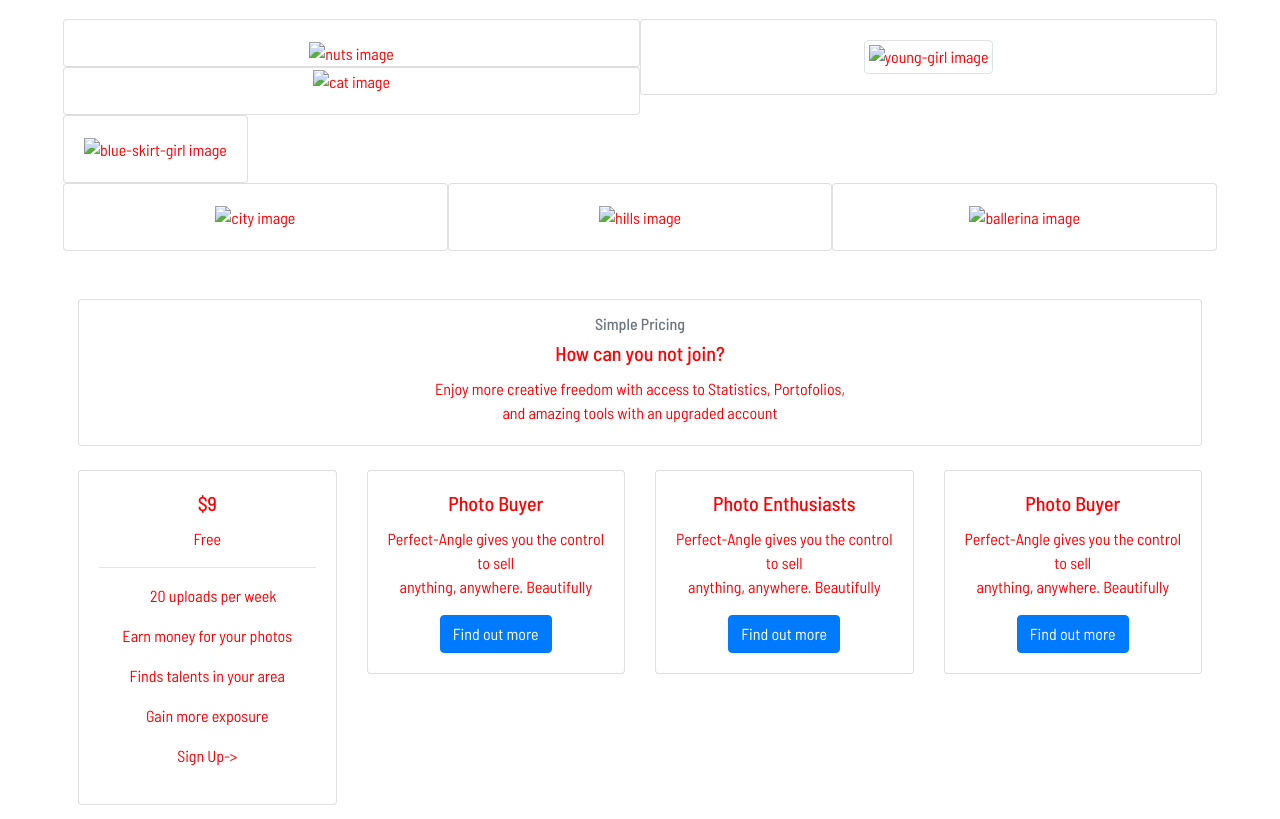
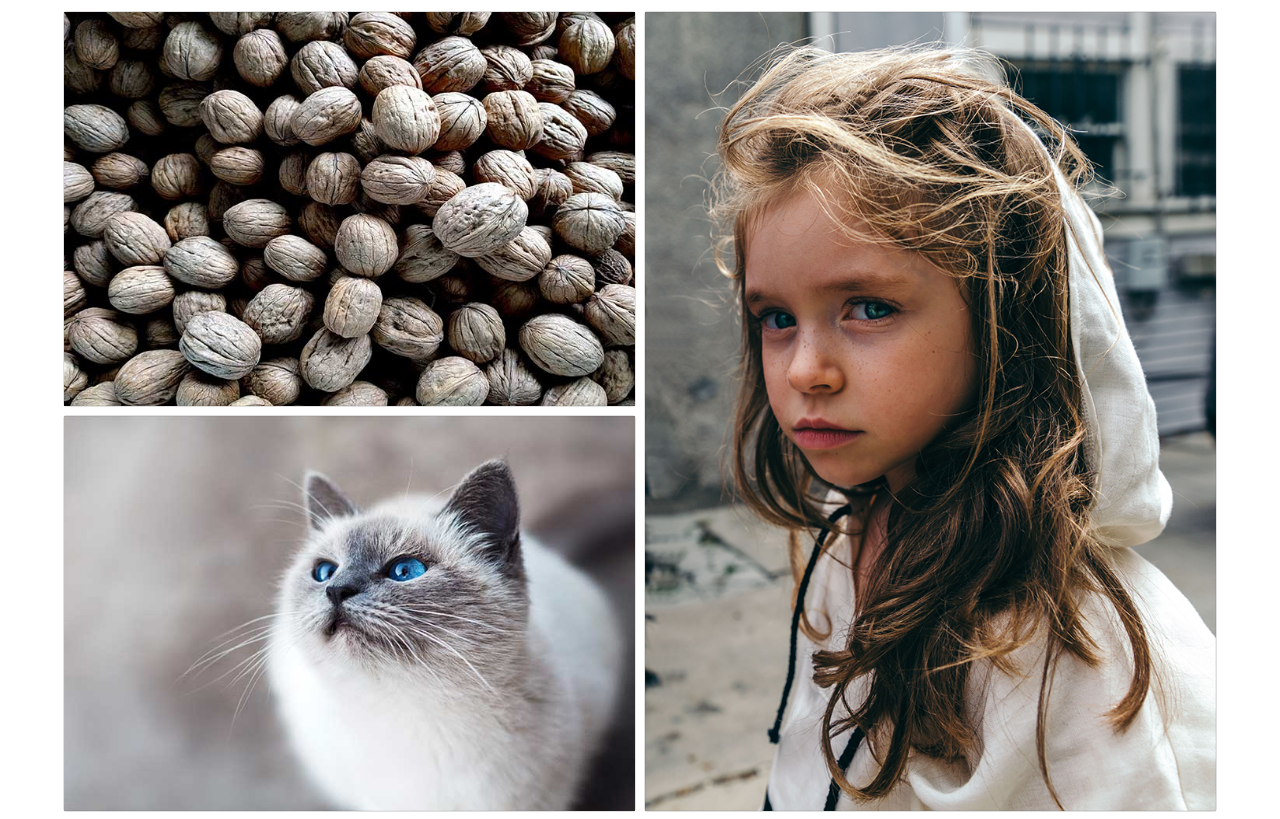
Before and after one commit to VictorDragnea/Perfect-Angle, a website: page src/index.html in a window 1280 px wide. Shown: the part 1220-2039 px from the top of the page. Drawn offline with Linux system fonts and the light colour scheme.

Commit message:
dev acasa

```diff
--- a/src/index.html
+++ b/src/index.html
@@ -20,7 +20,7 @@
                 <div class="homepage-hero-module" data-type="background" style="height: 100vh">
                     <div class="overlay"></div>
                     <nav class="navbar navbar-expand-lg navbar-dark">
-                        <a class="navbar-brand" href="#">Company Name</a>
+                        <a class="navbar-brand" href="#">Perfect Angle</a>
                         <button class="navbar-toggler" type="button" data-toggle="collapse" data-target="#navbarSupportedContent">
                             <span class="navbar-toggler-icon"></span>
                         </button>
@@ -61,8 +61,8 @@
             </header>
 
             <div class="main container-fluid">
-                <!-- photo enthusiasts/buyer row -->
-                <div class="row mx-5 my-4">
+                <!-- photo enthusiasts/buyer row :start -->
+                <div class="row mx-5 my-4" id="enthusiastBuyer">
                     <div class="col-xs-12 col-sm-6">
                         <div class="card">
                             <div class="card-body text-center">
@@ -91,71 +91,57 @@
                         </div>
                     </div>
                 </div>
-
+                <!-- photo enthusiasts/buyer row :end -->
                 <hr>
 
-                <!-- collection row -->
-                <div class="row mx-5 my-4">
-                    <div class="container col-sm-6">
-                        <div class="row">
-                            <div class="card photo col-sm-12" >
-                                <div class="card-body pb-0 text-center" id="nuts">
-                                    <img src="../assets/images/nuts.jpg" class="img-fluid" alt="nuts image">
+                <!-- collections row  :start -->
+                <div id="collections">
+                    <div class="row mx-5 my-2 no-gutters">
+                        <div class="col-sm-6 collections_left pr-1">
+                            <div class="row h-100 no-gutters">
+                                <div class="col-sm-12 pb-1 nuts">
+                                    <div class="card photo h-100" >
+                                        <img src="../assets/images/nuts.jpg" class="img-fluid" id="nutsPicture" alt="nuts image">
+                                    </div>
                                 </div>
+                                <div class="col-sm-12 py-1 cat">
+                                    <div class="card photo h-100" >
+                                        <img src="../assets/images/cat.jpg" class="img-fluid" id="catPicture" alt="cat image">
+                                    </div>
+                                </div>
+
                             </div>
                         </div>
-                        <div class="row">
-                            <div class="card photo col-sm-12">
-                                <div class="card-body pt-0 text-center" id="cat">
-                                    <img src="../assets/images/cat.jpg" class="img-fluid" alt="cat image">
+                        <div class="col-sm-6 collections_right pl-1 pb-1">
+                            <div class="row no-gutters">
+                                <div class="card photo" >
+                                    <img src="../assets/images/young-girl.jpg" class="img-fluid" id="youngGirlPicture" alt="young-girl image">
                                 </div>
                             </div>
                         </div>
                     </div>
 
-                    <div class="container col-sm-6">
-                        <div class="row">
-                            <div class="card photo col-sm-12" >
-                                <div class="card-body text-center" id="youngGirl">
-                                    <img src="../assets/images/young-girl.jpg" class="img-fluid img-thumbnail" alt="young-girl image">
-                                </div>
-                            </div>
+                    <div class="row mx-5 my-2 no-gutters">
+                        <div class="card photo col-sm-12" >
+                            <img src="../assets/images/blue-skirt.jpg" class="img-fluid" id="blueSkirt" alt="blue-skirt-girl image">
                         </div>
                     </div>
 
-                    <div class="container col-sm-12">
-                        <div class="row">
-                            <div class="card photo" >
-                                <div class="card-body text-center" id="blueSkirt">
-                                    <img src="../assets/images/blue-skirt.jpg" class="img-fluid" alt="blue-skirt-girl image">
-                                </div>
-                            </div>
+                    <div class="row mx-5 my-2 no-gutters">
+                        <div class="card photo col-sm-4" >
+                            <img src="../assets/images/city.jpg" class="img-fluid" id="city" alt="city image">
+                        </div>
+                        <div class="card photo col-sm-4" >
+                            <img src="../assets/images/hills.jpg" class="img-fluid" id="hills" alt="hills image">
+                        </div>
+                        <div class="card photo col-sm-4" >
+                            <img src="../assets/images/ballerina.jpg" class="img-fluid" id="ballerina" alt="ballerina image">
                         </div>
                     </div>
+                </div>
+                <!-- collections row  :end -->
 
-                    <div class="container col-sm-12">
-                        <div class="row">
-                            <div class="card photo col-sm-4" >
-                                <div class="card-body text-center" id="city">
-                                    <img src="../assets/images/city.jpg" class="img-fluid" alt="city image">
-                                </div>
-                            </div>
-                            <div class="card photo col-sm-4" >
-                                <div class="card-body text-center" id="hills">
-                                    <img src="../assets/images/hills.jpg" class="img-fluid" alt="hills image">
-                                </div>
-                            </div>
-                            <div class="card photo col-sm-4" >
-                                <div class="card-body text-center" id="ballerina">
-                                    <img src="../assets/images/ballerina.jpg" class="img-fluid" alt="ballerina image">
-                                </div>
-                            </div>
-                        </div>
-                    </div>
-
-                </div>
-
-                <!-- simple pricing row  -->
+                <!-- simple pricing row :start -->
                 <div class="row mx-5 my-4">
                     <div class="col-sm-12 mt-4">
                         <div class="card">
@@ -167,8 +153,9 @@
                         </div>
                     </div>
                 </div>
+                <!-- simple pricing row :end -->
 
-                <!-- pricing cards row -->
+                <!-- pricing cards row :start -->
                 <div class="row mx-5 my-4">
                     <div class="col-xs-6 col-sm-3">
                         <div class="card">
@@ -212,6 +199,7 @@
                         </div>
                     </div>
                 </div>
+                <!-- pricing cards row :end -->
 
             </div>
 
--- a/src/sass/style.scss
+++ b/src/sass/style.scss
@@ -49,12 +49,20 @@ header {
     }
 }
 .main {
-    // #nuts {
-    //     background: url("../assets/images/nuts.jpg") top fixed;
-    //     background-position: center;
-    //     background-repeat: no-repeat;
-    //     background-size: cover;
-    //     border-right: none;
-    //     border-left: none;
-    // }
+    #enthusiastBuyer {
+
+    }
+    #collections {
+        img {
+            width: 100%;
+            height: 100%;
+            object-fit: cover;
+        }
+        // .collections_left {
+        //     padding-right: 5px;
+        // }
+        // .collections_right {
+        //     padding-left: 5px;
+        // }
+    }
 }
```
Also changed, not shown: src/assets/images/ballerina.jpg (added), src/assets/images/blue-skirt.jpg (added), src/assets/images/cat.jpg (added), src/assets/images/city.jpg (added), src/assets/images/hero-cover.jpg (added), src/assets/images/hills.jpg (added), src/assets/images/nuts.jpg (added), src/assets/images/young-girl.jpg (added), src/css/style.css.
